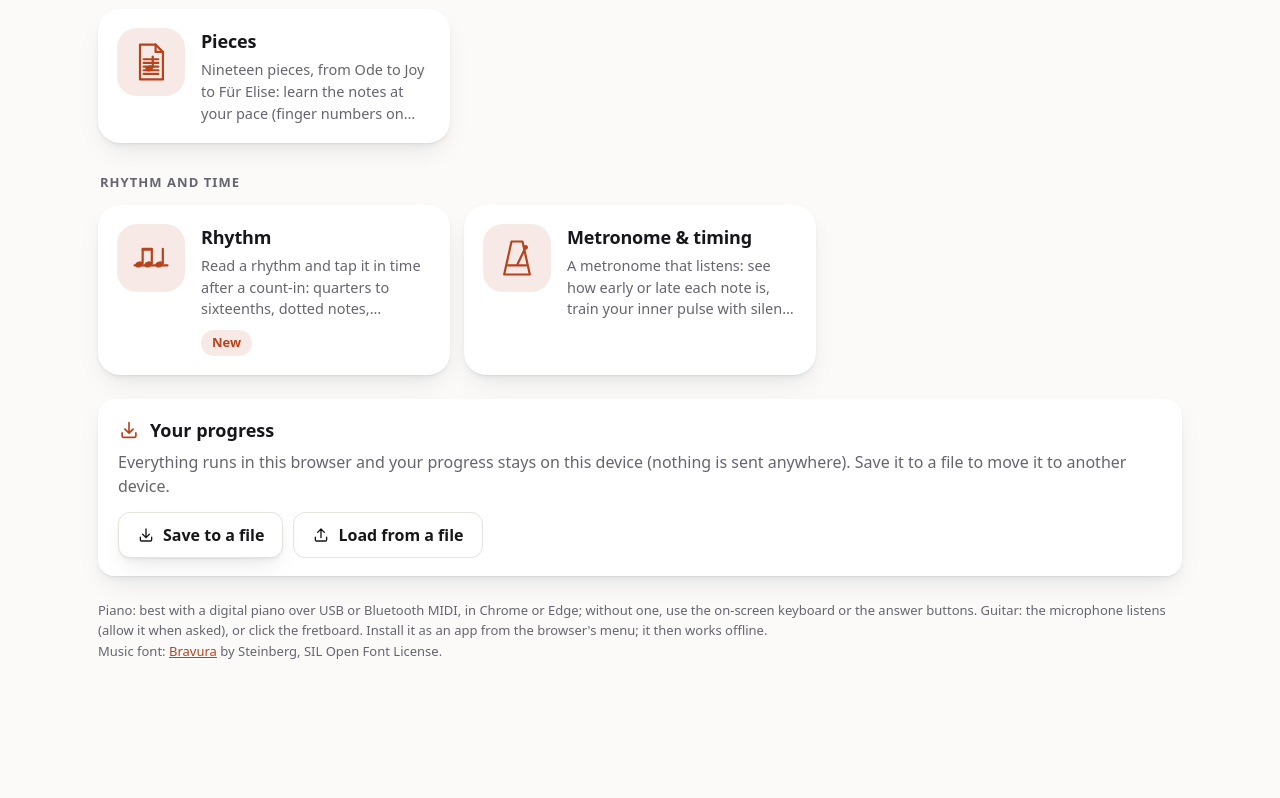
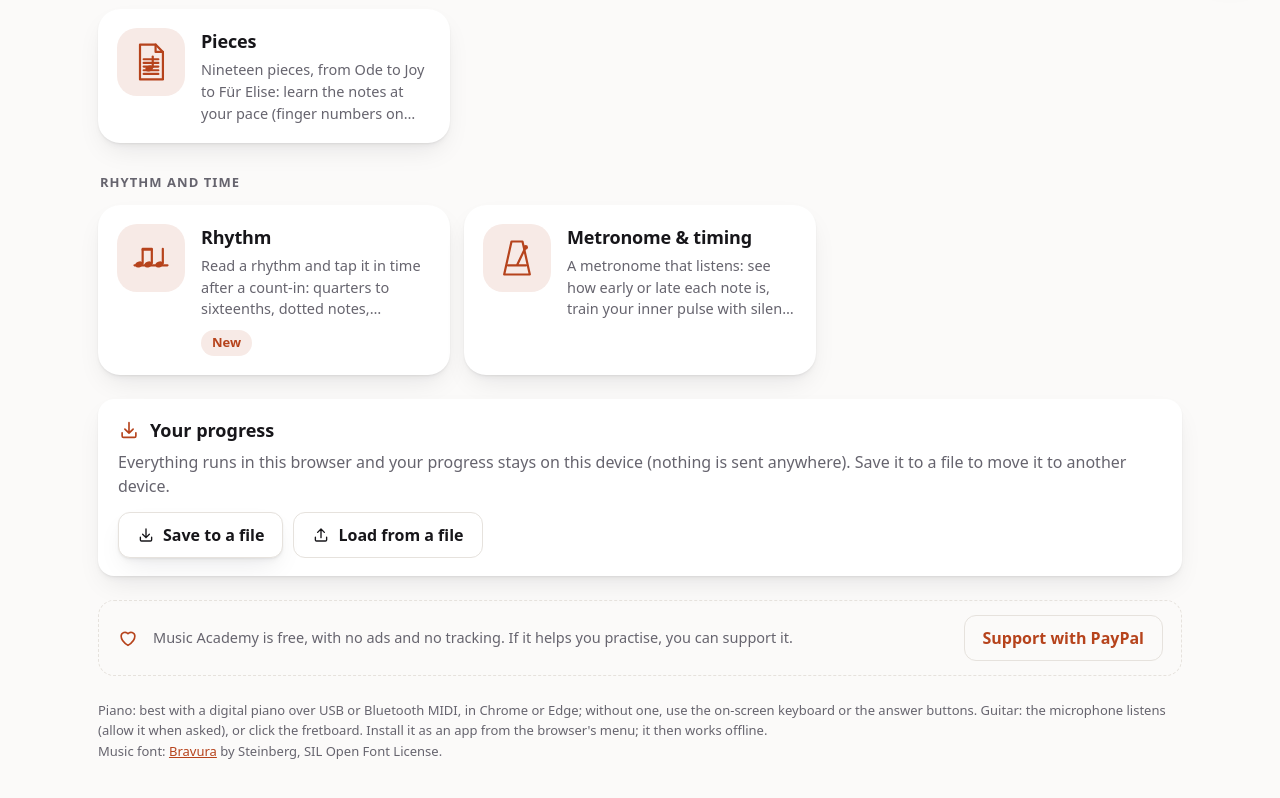
Before and after one commit to pakdad/music-academy, a plain HTML site: page site/index.html in a window 1280 px wide. Shown: the part 811-1609 px from the top of the page. Drawn offline with Linux system fonts and the light colour scheme.

Commit message:
Add a support link: home page and GitHub's Sponsor button
A quiet line at the bottom of the home page (never on drill pages) and
.github/FUNDING.yml for the repo. The link comes from the edition's
site.json ("support"), so an edition without one shows nothing.

Co-Authored-By: Claude Opus 5.5 <noreply@anthropic.com>

```diff
--- a/editions/adult/site.json
+++ b/editions/adult/site.json
@@ -6,5 +6,6 @@
     "piano",
     "guitar"
   ],
-  "description": "Music theory practice: note reading, key signatures, chords, scales and progressions."
+  "description": "Music theory practice: note reading, key signatures, chords, scales and progressions.",
+  "support": "https://www.paypal.me/Pakdad"
 }
--- a/site/index.html
+++ b/site/index.html
@@ -35,6 +35,11 @@
       <button class="btn ghost" id="import"></button>
       <input type="file" id="file" accept="application/json" hidden>
     </div>
+  </section>
+  <section class="support" id="support" hidden>
+    <span class="support-icon" id="supportIcon"></span>
+    <p data-t>Music Academy is free, with no ads and no tracking. If it helps you practise, you can support it.</p>
+    <a class="btn ghost" id="supportLink" target="_blank" rel="noopener"></a>
   </section>
   <footer>
     <span data-t>Piano: best with a digital piano over USB or Bluetooth MIDI, in Chrome or Edge; without one, use the on-screen keyboard or the answer buttons. Guitar: the microphone listens (allow it when asked), or click the fretboard. Install it as an app from the browser's menu; it then works offline.</span><br>
@@ -134,6 +139,14 @@
     catch (err) { alert(t('That file could not be read:') + ' ' + err.message); }
   };
 
+  // supporting the project (editions without a link leave it out)
+  if (ED.support) {
+    $('#supportIcon').append(Icons.el('heart', 22));
+    $('#supportLink').href = ED.support;
+    $('#supportLink').append(t('Support with PayPal'));
+    $('#support').hidden = false;
+  }
+
   Input.init();
   tabs();
   drills();
--- a/site/shared/app.css
+++ b/site/shared/app.css
@@ -452,6 +452,12 @@ body.homepage { overflow-y: auto; }
 .card.block h2 .ico { color: var(--accent); }
 .card.block p { margin: 0 0 14px; }
 .home footer { color: var(--muted); font-size: 13px; line-height: 1.6; }
+.support { display: flex; align-items: center; gap: 14px; padding: 14px 18px; border: 1px dashed var(--line); border-radius: 16px; }
+.support[hidden] { display: none; }
+.support p { flex: 1; margin: 0; color: var(--muted); font-size: 14.5px; }
+.support-icon { flex: none; color: var(--accent); display: grid; }
+.support .btn { flex: none; text-decoration: none; }
+@media (max-width: 560px) { .support { flex-wrap: wrap; } .support p { flex-basis: calc(100% - 40px); } .support .btn { width: 100%; justify-content: center; } }
 @media (max-width: 560px) { .continue-stats { display: none; } .instr { display: flex; } .instr-btn { flex: 1; justify-content: center; padding: 10px; } }
 #sections { display: flex; flex-direction: column; gap: 30px; }
 .home-bar .tools .label { margin-left: 4px; }
--- a/site/shared/edition.js
+++ b/site/shared/edition.js
@@ -4,5 +4,6 @@ self.EDITION = {
   "name": "Music Academy",
   "slug": "music-academy",
   "audience": "adult",
-  "instruments": ["piano", "guitar"]
+  "instruments": ["piano", "guitar"],
+  "support": "https://www.paypal.me/Pakdad"
 };
--- a/site/shared/i18n-de.js
+++ b/site/shared/i18n-de.js
@@ -29,6 +29,8 @@ self.I18N_DE = {
   'Everything runs in this browser and your progress stays on this device (nothing is sent anywhere). Save it to a file to move it to another device.':
     'Alles läuft in diesem Browser, und dein Fortschritt bleibt auf diesem Gerät (nichts wird irgendwohin gesendet). Speichere ihn in einer Datei, um ihn auf ein anderes Gerät mitzunehmen.',
   'Music font:': 'Notenschrift:',
+  'Music Academy is free, with no ads and no tracking. If it helps you practise, you can support it.': 'Music Academy ist kostenlos, ohne Werbung und ohne Tracking. Wenn es dir beim Üben hilft, kannst du es unterstützen.',
+  'Support with PayPal': 'Mit PayPal unterstützen',
   'Piano: best with a digital piano over USB or Bluetooth MIDI, in Chrome or Edge; without one, use the on-screen keyboard or the answer buttons. Guitar: the microphone listens (allow it when asked), or click the fretboard. Install it as an app from the browser\'s menu; it then works offline.':
     'Klavier: am besten mit einem Digitalpiano über USB oder Bluetooth-MIDI, in Chrome oder Edge; sonst mit der Bildschirmtastatur oder den Antwortknöpfen. Gitarre: das Mikrofon hört zu (erlaube es, wenn gefragt), oder klicke das Griffbrett. Über das Browsermenü lässt es sich als App installieren und funktioniert dann auch offline.',
   'Read faster, find the key, know the chords: music practice for piano and guitar.': 'Schneller lesen, die Tonart finden, die Akkorde kennen: Üben für Klavier und Gitarre.',
--- a/site/shared/icons.js
+++ b/site/shared/icons.js
@@ -40,6 +40,7 @@
     download: `<path ${S} d="M12 4v11.5M7.5 11 12 15.5l4.5-4.5M4.5 15v3.5a1.5 1.5 0 0 0 1.5 1.5h12a1.5 1.5 0 0 0 1.5-1.5V15"/>`,
     again: `<path ${S} d="M19.5 12a7.5 7.5 0 1 1-2.2-5.3M19.5 4v4.5H15"/>`,
     chevron: `<path ${S} d="M9 4.5 16.5 12 9 19.5"/>`,
+    heart: `<path ${S} d="M12 20s-7.5-4.6-7.5-10.2A4.3 4.3 0 0 1 12 7.3a4.3 4.3 0 0 1 7.5 2.5C19.5 15.4 12 20 12 20z"/>`,
     info: `<circle ${S} cx="12" cy="12" r="9"/><path ${S} d="M12 11v5.5"/><circle ${F} cx="12" cy="7.8" r="1.2"/>`,
     hand: `<path ${S} d="M7 11V6.5a1.5 1.5 0 0 1 3 0V11V4.5a1.5 1.5 0 0 1 3 0V11V5.5a1.5 1.5 0 0 1 3 0V12v-3.5a1.5 1.5 0 0 1 3 0V15a6 6 0 0 1-6 6h-1.2a6 6 0 0 1-4.9-2.6L3.6 15A1.6 1.6 0 0 1 6 13l1 1"/>`,
   };
--- a/tools/build.mjs
+++ b/tools/build.mjs
@@ -37,6 +37,7 @@ const write = (f, s) => fs.writeFileSync(f, s);
 
 // the edition
 const info = { name: cfg.name, slug: cfg.slug, audience: cfg.audience, instruments: cfg.instruments };
+if (cfg.support) info.support = cfg.support; // optional: a link to support the project (home page)
 write(out('shared', 'edition.js'), `// ${cfg.name} (made by tools/build.mjs ${edition}).\nself.EDITION = ${JSON.stringify(info, null, 2)};\n`);
 
 // the app's name and description
```
Also changed, not shown: 2 other files.
